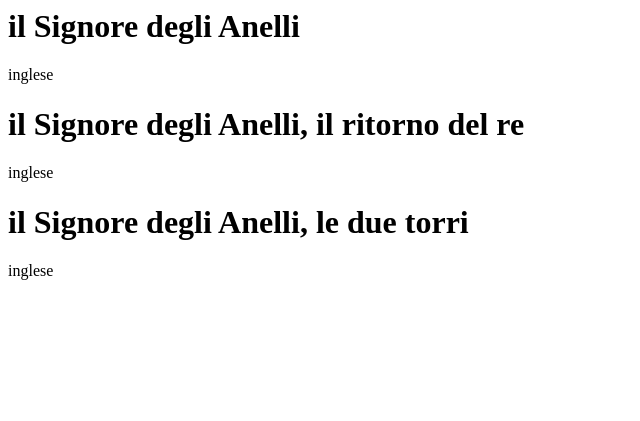
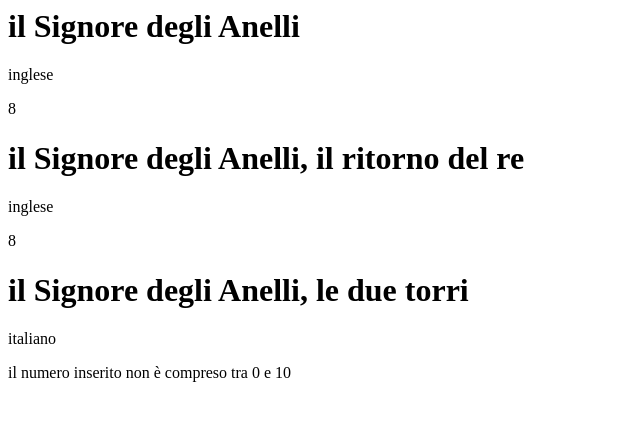
Before and after one commit to LucaLF-dev/php-oop-1, a PHP site: page / in a window 1280 px wide. Shown: the top 421 px of the page, without its empty margins (0-640 px from the left). Run offline with PHP 8.4, Linux system fonts and the light colour scheme; data that the repository does not hold is empty.

Commit message:
fixed : error

```diff
--- a/index.php
+++ b/index.php
@@ -1,41 +1,48 @@
 <?php
 
-class Production {
+class Production
+{
 
     public $title;
     public $language;
-    public $rating = 0;
+    public $rating;
 
 
     function __construct($_title, $_language, $_rating)
     {
         $this->title = $_title;
         $this->language = $_language;
-        $this->rating = $_rating;
+        $this->setRating($_rating);
     }
 
-    public function setRating($rating) {
+    public function setRating($rating)
+    {
         if (is_numeric($rating) && $rating >= 0 && $rating <= 10) {
             $this->rating = $rating;
         } else {
-            $this->rating = 0;
+            //'il numero non è compreso tra 0 e 10';
+            $this->rating = null;
         }
+    }
+
+    public function getRating() {
+        return $this->rating;
     }
 
     function getLanguage()
     {
-      return $this->language;
+        //return $this->language;
         if (is_null($this->language)) {
-         return 'unknow';
+            return null;
         } else {
             return $this->language;
         }
     }
-}
+};
 
-$production1 = new Production( 'il Signore degli Anelli', 'inglese', '8');
-$production2 = new Production( 'il Signore degli Anelli, il ritorno del re', 'inglese', '8');
-$production3 = new Production( 'il Signore degli Anelli, le due torri ', 'inglese', '7');
+$production1 = new Production('il Signore degli Anelli', 'inglese', '8');
+$production2 = new Production('il Signore degli Anelli, il ritorno del re', 'inglese', '8');
+$production3 = new Production('il Signore degli Anelli, le due torri ', 'italiano', '20');
 
 
 $films = [
@@ -49,9 +56,9 @@ foreach ($films as $film) {
 
     <div>
         <h1><?= $film->title  ?></h1>
-    <p><?=  $film->language ?></p>
+        <p><?= $film->getLanguage() ?? 'Lingua non inserita' ?></p>
         <p>
-      <?php $film->setRating($rating) ?>
+            <?php echo $film->getRating() ?? 'il numero inserito non è compreso tra 0 e 10' ?>
         </p>
     </div>
 
```
Lines whose indentation alone changed are shown as unchanged.
